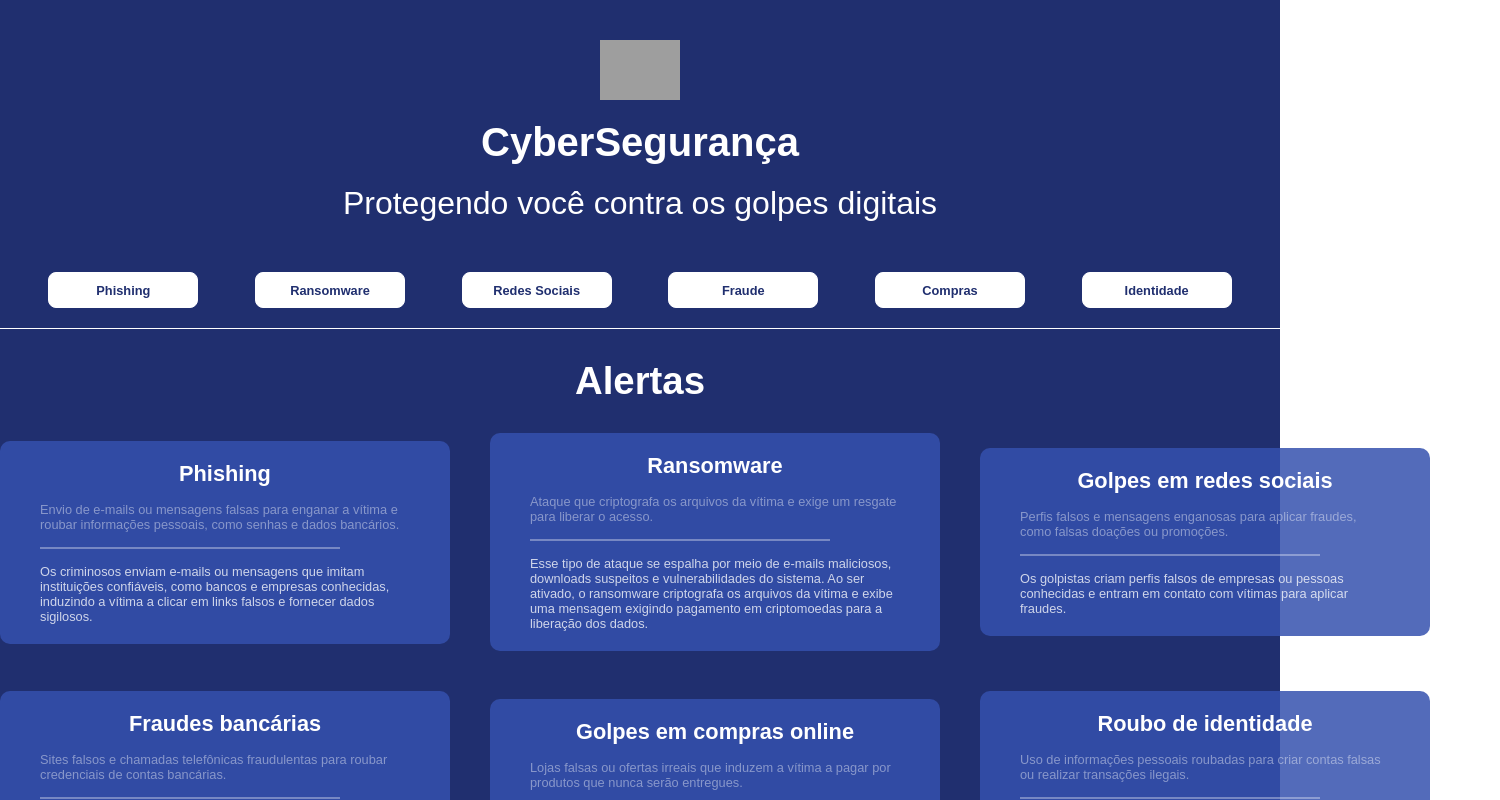
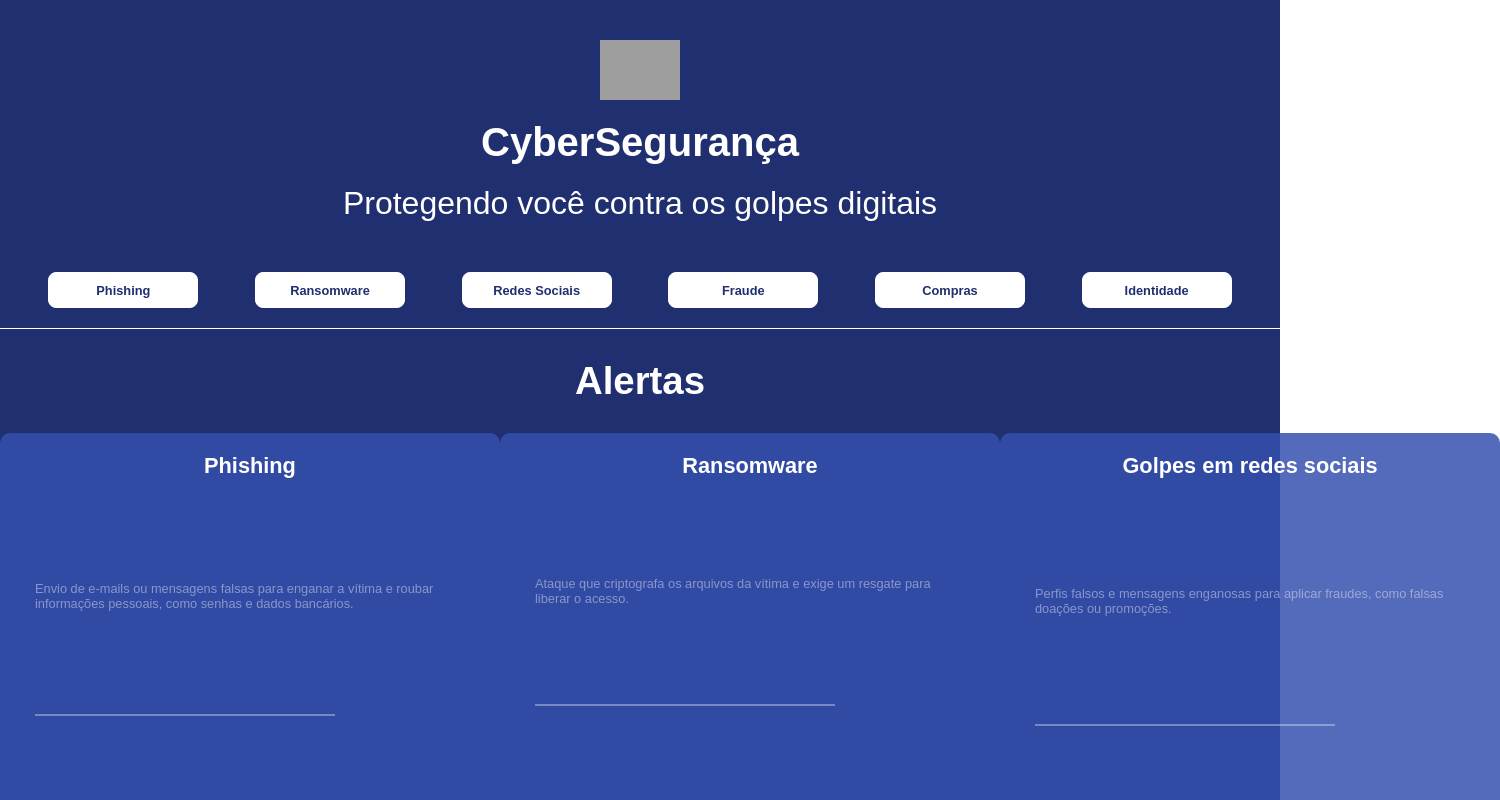
Before and after one commit to leonardofv/atividade, a React (Vite) app: page / in a window 1280 px wide. Shown: the top 800 px of the page, 1500 px wide, since content can reach past the window. Built offline with nearby package versions, Linux system fonts and the light colour scheme; grey boxes are pictures that could not be loaded; a web font is replaced by a local one.

Commit message:
testando altura dos cards na home

```diff
--- a/src/pages/home/home.module.scss
+++ b/src/pages/home/home.module.scss
@@ -19,23 +19,21 @@ main {
     grid-template-columns: repeat(3, 1fr);
     align-items: center;
     justify-items: center;
-    gap: 40px;
-    // margin-top: 100px;
+    gap: 40px 0;
     @media (max-width: 600px) {
         grid-template-columns: repeat(1, 1fr)
     }
 
     .card {
         // border: 2px solid red;
-        width: 450px;
-        // height: 350px;
+        width: 500px;
+        height: 450px;
         background-color: #3551aed8;
         border-radius: 10px;
         display: flex;
         flex-direction: column;
         justify-content: space-between;
-        gap: 15px;
-        padding: 20px;
+        padding: 20px 15px;
         @media (max-width: 600px) {
             width: 300px;
             height: 250px;
```
